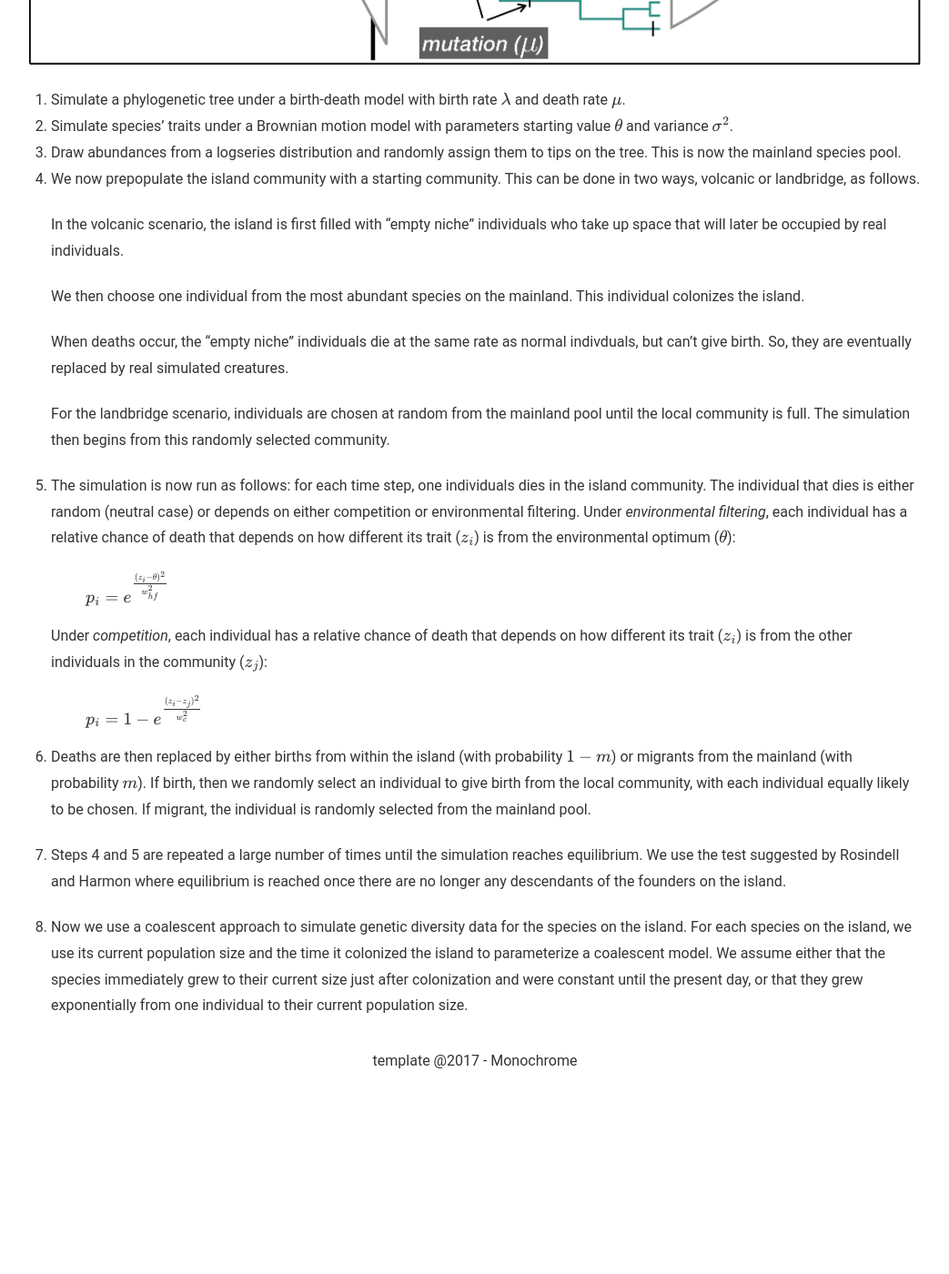
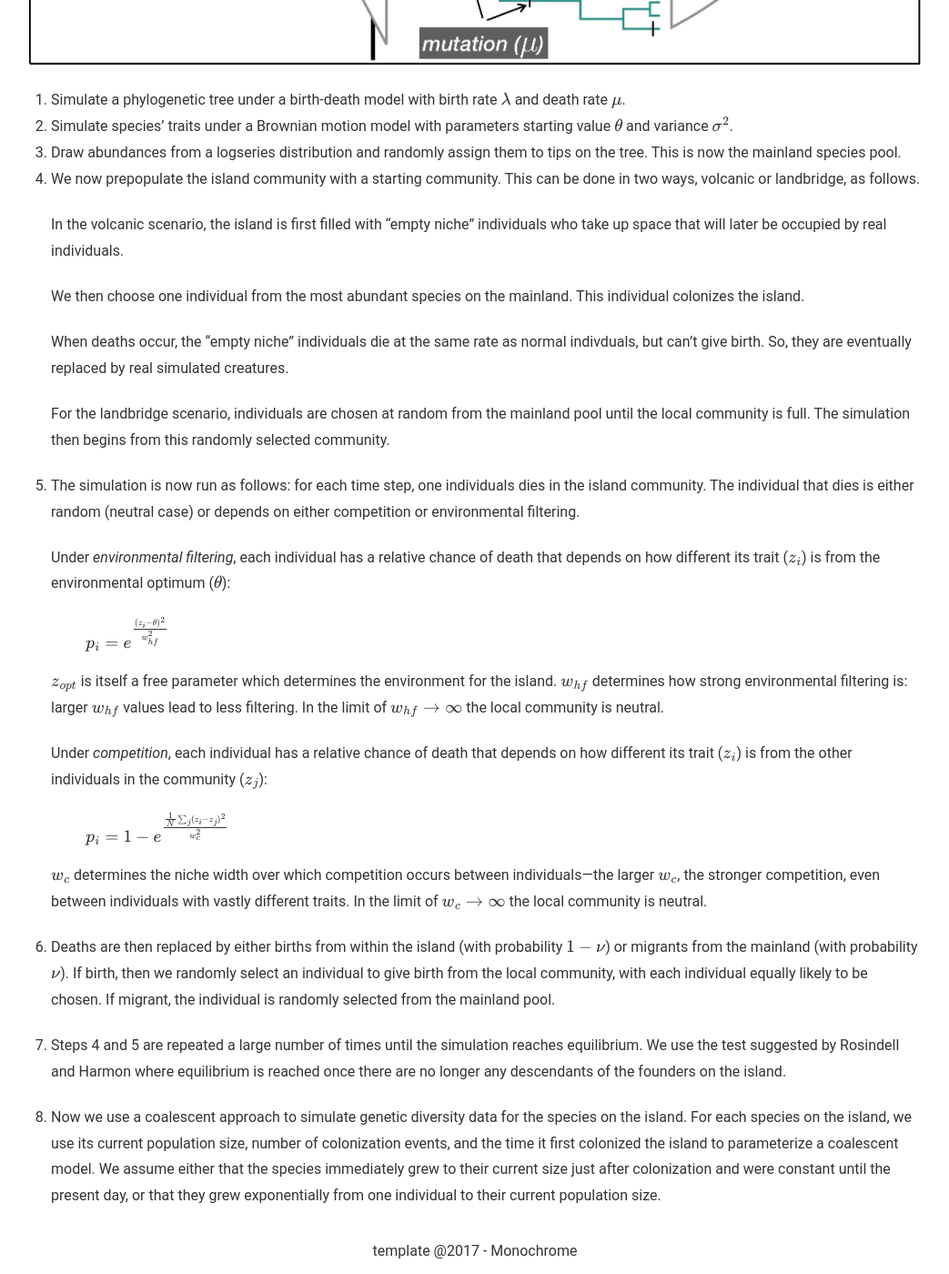
Before and after one commit to messDiv/messDiv.github.io, a Jekyll site: the page built from _posts/2018-03-06-cartoon-model.md, in a window 1280 px wide and 1400 px high, scrolled down 1242 px. Shown: the whole window at 91% size, without its empty margins (118-1161 px from the left). Built offline with Jekyll 4.4.1, drawn with Linux system fonts in a browser that asks for light colours; formulas are drawn with MathJax 3; before the commit the page ends 2434 px from its top, so only the background shows below that.

Commit message:
added model details to meanings of HF and comp models. also added a detail to the coalescent approach

```diff
--- a/_posts/2018-03-06-cartoon-model.md
+++ b/_posts/2018-03-06-cartoon-model.md
@@ -22,6 +22,7 @@ First, we set up the *regional species pool*.
 
     For the landbridge scenario, individuals are chosen at random from the mainland pool until the local community is full. The simulation then begins from this randomly selected community.
 5. The simulation is now run as follows: for each time step, one individuals dies in the island community. The individual that dies is either random (neutral case) or depends on either competition or environmental filtering.
+
     Under *environmental filtering*, each individual has a relative chance of death that depends on how different its trait ($z_i$) is from the environmental optimum ($\theta$):
 
     <div>
@@ -30,16 +31,20 @@ First, we set up the *regional species pool*.
     $$
     </div>
 
+    $z_{opt}$ is itself a free parameter which determines the environment for the island. $w_{hf}$ determines how strong environmental filtering is: larger $w_{hf}$ values lead to less filtering. In the limit of $w_{hf} \rightarrow \infty$ the local community is neutral.
+
     Under *competition*, each individual has a relative chance of death that depends on how different its trait ($z_i$) is from the other individuals in the community ($z_j$):
 
     <div>
     $$
-    p_i = 1 - e^{\frac{(z_i - z_j)^2}{w^2_{c}}}
+    p_i = 1 - e^{\frac{\frac{1}{N}\sum_{j}(z_i - z_j)^2}{w^2_{c}}}
     $$
     </div>
 
-6. Deaths are then replaced by either births from within the island (with probability $1-m$) or migrants from the mainland (with probability $m$). If birth, then we randomly select an individual to give birth from the local community, with each individual equally likely to be chosen. If migrant, the individual is randomly selected from the mainland pool.
+    $w_c$ determines the niche width over which competition occurs between individuals---the larger $w_c$, the stronger competition, even between individuals with vastly different traits. In the limit of $w_c \rightarrow \infty$ the local community is neutral.
+
+6. Deaths are then replaced by either births from within the island (with probability $1-\nu$) or migrants from the mainland (with probability $\nu$). If birth, then we randomly select an individual to give birth from the local community, with each individual equally likely to be chosen. If migrant, the individual is randomly selected from the mainland pool.
 
 7. Steps 4 and 5 are repeated a large number of times until the simulation reaches equilibrium. We use the test suggested by Rosindell and Harmon where equilibrium is reached once there are no longer any descendants of the founders on the island.
 
-8. Now we use a coalescent approach to simulate genetic diversity data for the species on the island. For each species on the island, we use its current population size and the time it colonized the island to parameterize a coalescent model. We assume either that the species immediately grew to their current size just after colonization and were constant until the present day, or that they grew exponentially from one individual to their current population size.
+8. Now we use a coalescent approach to simulate genetic diversity data for the species on the island. For each species on the island, we use its current population size, number of colonization events, and the time it first colonized the island to parameterize a coalescent model. We assume either that the species immediately grew to their current size just after colonization and were constant until the present day, or that they grew exponentially from one individual to their current population size.
```
